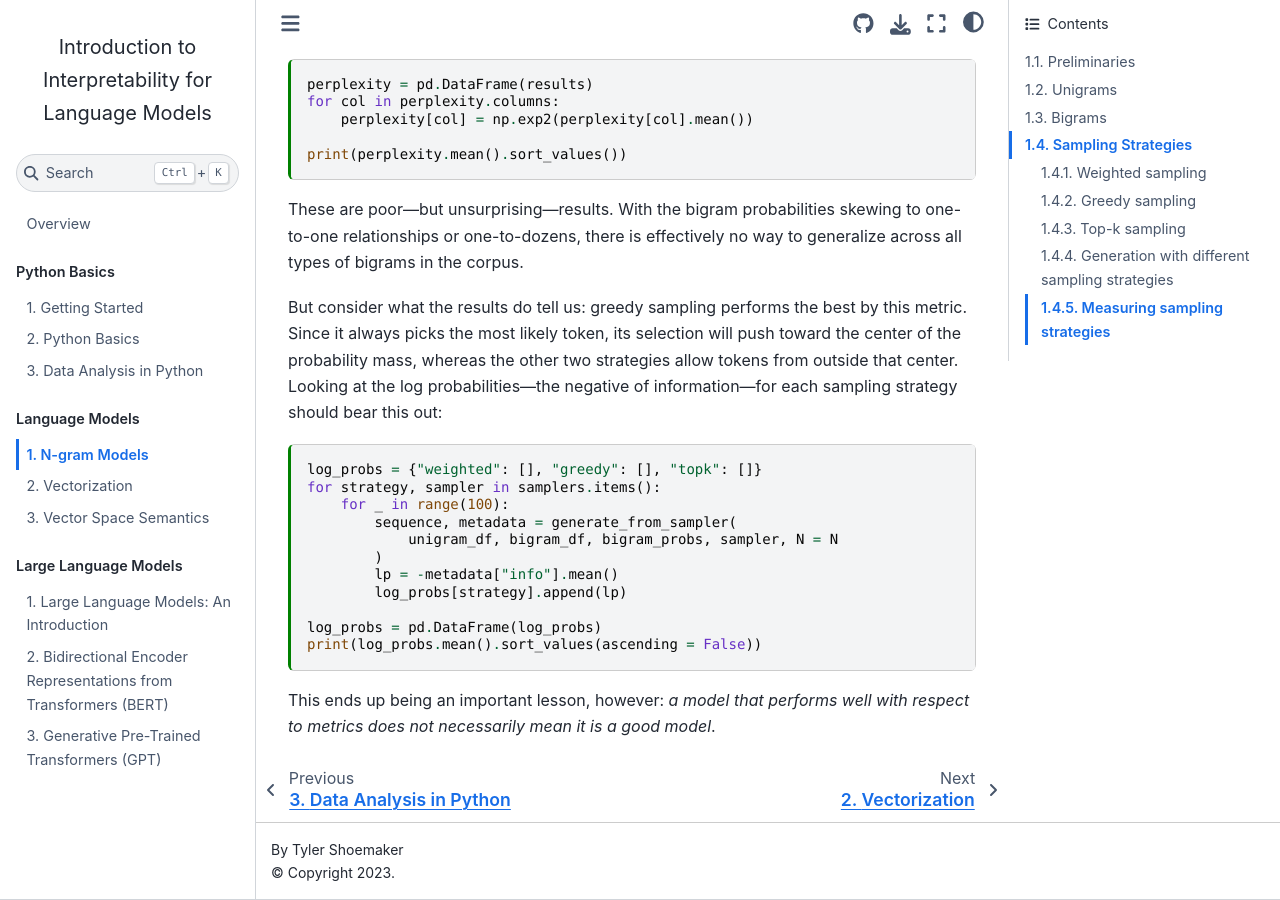
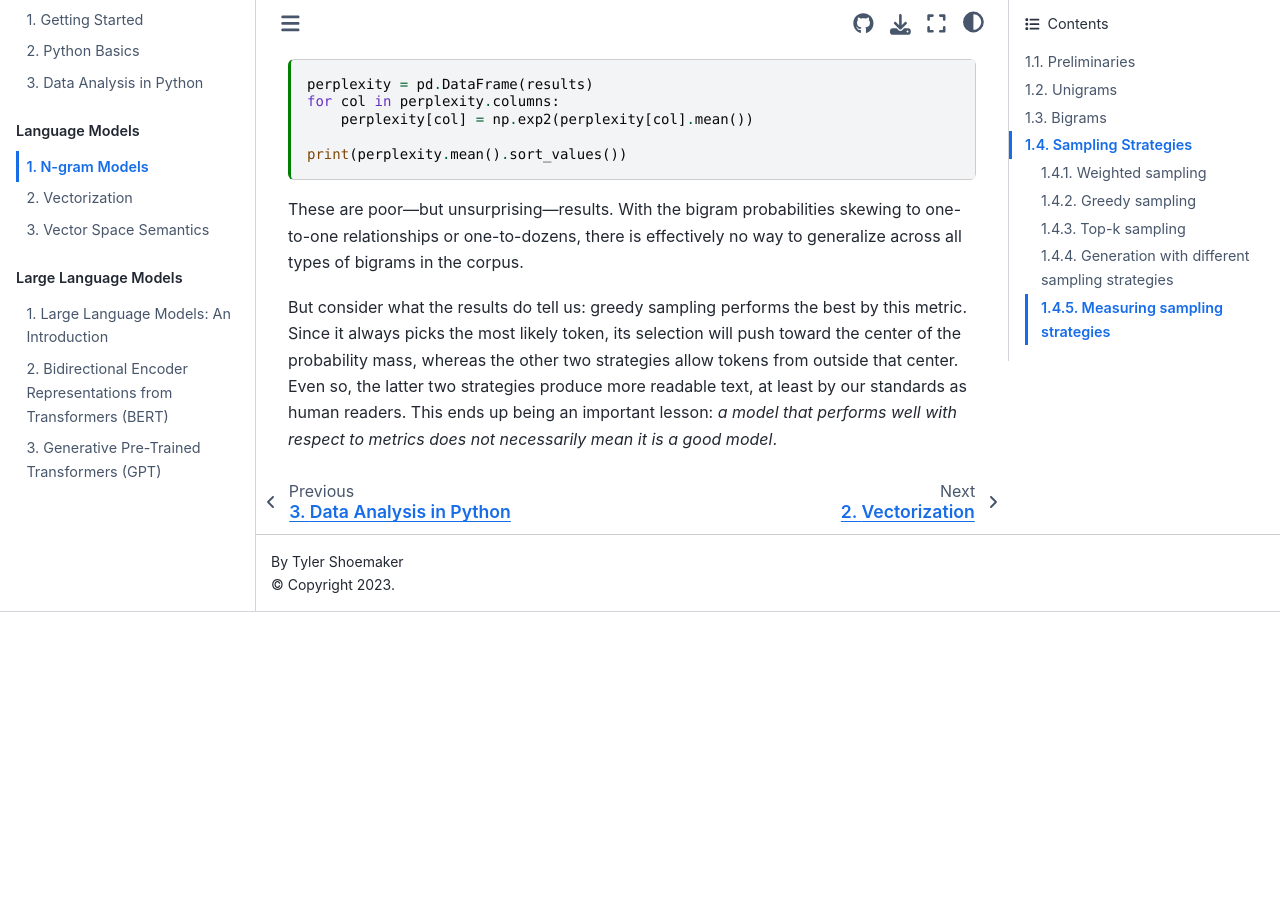
Before and after one commit to t-shoemaker/2024_dtl_lm-interpretability, a Jupyter Book: the page built from chapters/04_ngram-models.md, in a window 1280 px wide and 900 px high, scrolled down 17124 px. Built offline with Jupyter Book 1.0.4 settings and Sphinx 7.4.7 and the Sphinx Book theme 1.1.4, drawn with Linux system fonts in a browser that asks for light colours; after the commit the page ends 17736 px from its top, so only the background shows below that.

Commit message:
Dropping final log prob example

````diff
--- a/chapters/04_ngram-models.md
+++ b/chapters/04_ngram-models.md
@@ -1004,23 +1004,7 @@ way to generalize across all types of bigrams in the corpus.
 But consider what the results do tell us: greedy sampling performs the best by
 this metric. Since it always picks the most likely token, its selection will
 push toward the center of the probability mass, whereas the other two
-strategies allow tokens from outside that center. Looking at the log
-probabilities---the negative of information---for each sampling strategy should
-bear this out:
-
-```{code-cell}
-log_probs = {"weighted": [], "greedy": [], "topk": []}
-for strategy, sampler in samplers.items():
-    for _ in range(100):
-        sequence, metadata = generate_from_sampler(
-            unigram_df, bigram_df, bigram_probs, sampler, N = N
-        )
-        lp = -metadata["info"].mean()
-        log_probs[strategy].append(lp)
-
-log_probs = pd.DataFrame(log_probs)
-print(log_probs.mean().sort_values(ascending = False))
-```
-
-This ends up being an important lesson, however: _a model that performs well
+strategies allow tokens from outside that center. Even so, the latter two
+strategies produce more readable text, at least by our standards as human
+readers. This ends up being an important lesson: _a model that performs well
 with respect to metrics does not necessarily mean it is a good model_.
````
